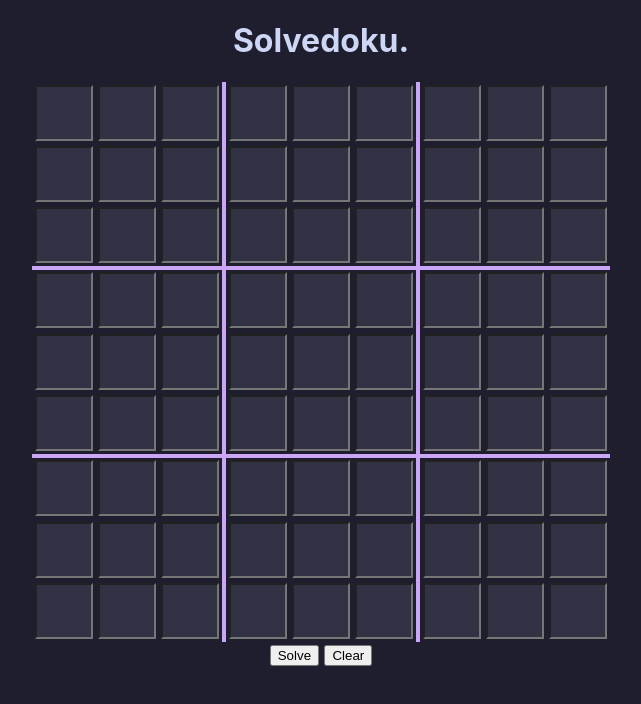
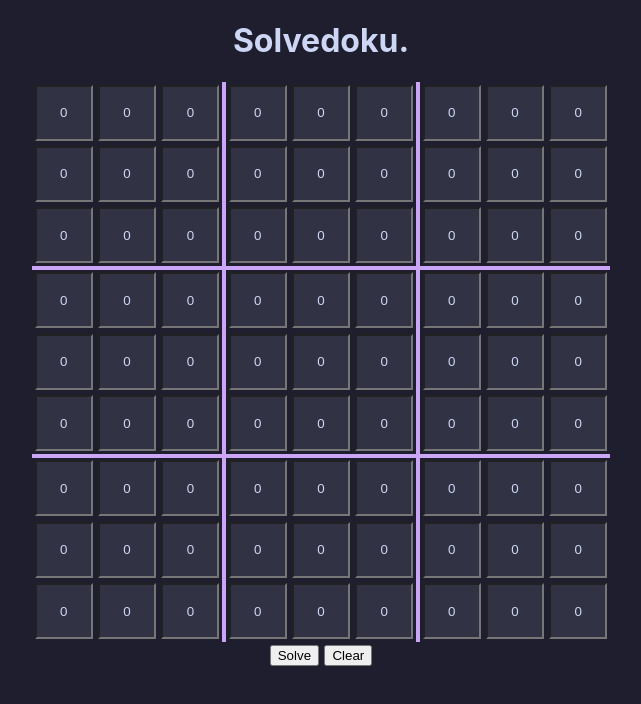
Before and after one commit to MichaelJRossDev/solvedoku, a React (Create React App) app: page / in a window 1280 px wide. Shown: the top 704 px of the page, without its empty margins (319-960 px from the left). Built offline with nearby package versions, Linux system fonts and the light colour scheme.

Commit message:
Implement sudoku solver

```diff
--- a/src/App.tsx
+++ b/src/App.tsx
@@ -3,19 +3,16 @@ import logo from './logo.svg';
 import './App.css';
 import SudokuBoard from './components/SudokuBoard';
 import { solveSudoku } from './solver';
-
-const initial = new Array(9).fill(new Array(9).fill(0));
-
-
+import { log } from 'console';
 
 const App = () => {
-  const [sudokuArray, setSudokuArray] = useState(initial);
+  const [sudokuArray, setSudokuArray] = useState(new Array(9).fill(new Array(9).fill(0)));
 
   const solveHandler = () => {
-    // console.log(solveSudoku(sudokuArray))
+    const solved = solveSudoku(JSON.parse(JSON.stringify(sudokuArray)));
+    console.log(solved)
+    if (solved) setSudokuArray(solved);
   }
-
-
 
   return (
     <div className="App">
@@ -23,7 +20,14 @@ const App = () => {
         <h1>Solvedoku.</h1>
         <SudokuBoard sudokuArray={sudokuArray} setSudokuArray={setSudokuArray}/>
         <table className='ButtonTable'>
-          <tr><td><button className='SolveButton' onClick={solveHandler}>Solve</button></td><td><button className='ClearButton'>Clear</button></td></tr>
+          <tr>
+            <td>
+              <button className='SolveButton' onClick={solveHandler}>Solve</button>
+            </td>
+            <td>
+              <button className='ClearButton' onClick={() => setSudokuArray(new Array(9).fill(new Array(9).fill(0)))}>Clear</button>
+            </td>
+          </tr>
         </table>
       </body>
     </div>
--- a/src/components/SudokuBoard.tsx
+++ b/src/components/SudokuBoard.tsx
@@ -4,7 +4,7 @@ import SudokuCell from './SudokuCell';
 const initial = new Array(9).fill(new Array(9).fill(0));
 
 const SudokuBoard = (props: {sudokuArray: number[][], setSudokuArray: Function}) => {
-  const [sudokuArray, setSudokuArray] = useState(initial);
+  const [sudokuArray, setSudokuArray] = [props.sudokuArray, props.setSudokuArray];
   useEffect(() => {
     console.log(sudokuArray);
   }, [sudokuArray])
--- a/src/components/SudokuCell.tsx
+++ b/src/components/SudokuCell.tsx
@@ -1,4 +1,4 @@
-import React, { useState } from 'react';
+import React, { useEffect, useState } from 'react';
 
 const SudokuCell = (props: {row: number, column: number, sudokuArray: number[][],setSudokuArray: Function}) => {
     const onChange = (e: React.FormEvent<HTMLInputElement>, row: number, col: number) => {
@@ -13,7 +13,7 @@ const SudokuCell = (props: {row: number, column: number, sudokuArray: number[][]
 
     }
     return (
-        <input type='number' className='SudokuCell' onChange={(e) => onChange(e, props.row, props.column)}/>
+        <input value={props.sudokuArray[props.row][props.column]} className='SudokuCell' onChange={(e) => onChange(e, props.row, props.column)}/>
     )
 }
 
--- a/src/solver.ts
+++ b/src/solver.ts
@@ -1,4 +1,5 @@
  export function solveSudoku(grid: number[][]): number[][] | null {
+  if (!hasNoConflicts(grid)) return null;
   // Find the next empty cell
   const [row, col] = findEmptyCell(grid);
 
@@ -56,3 +57,42 @@
   // If the number doesn't violate any rules, it's a valid move
   return true;
 }
+
+function hasNoConflicts(grid: number[][]): boolean {
+  const boxes: number[][][] = [[[],[],[]],[[],[],[]],[[],[],[]]];
+  grid.forEach((row, rIndex) => {
+    row.forEach((cell, cIndex) => {
+      const boxRow = Math.floor((rIndex) / 3);
+      const boxColumn = Math.floor((cIndex) / 3);
+      boxes[boxRow][boxColumn].push(cell);
+    })
+  });
+  const rows = grid;
+  const columns = grid[0].map((col, i) => grid.map(row => row[i]))
+
+  function hasDuplicates(array: Number[]) {
+    const noZeros = array.filter(x => x !== 0)
+    const noDuplicates = new Set(noZeros);
+    return noZeros.length !== noDuplicates.size;
+  }
+
+  for (let i = 0; i < rows.length; i++) {
+    const row = rows[i];
+    if (hasDuplicates(row)) return false;
+  }
+
+  for (let i = 0; i < columns.length; i++) {
+    const column = columns[i];
+    if (hasDuplicates(column)) return false;
+  }
+
+  for (let i = 0; i < boxes.length; i++) {
+    const boxRow = boxes[i];
+    for (let j = 0; j < boxRow.length; j++) {
+      const box = boxRow[j];
+      if (hasDuplicates(box)) return false;
+    }
+  }
+
+  return true;
+}
```
Lines whose indentation alone changed are shown as unchanged.
